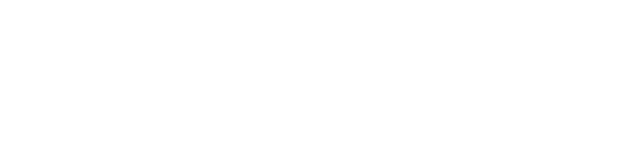
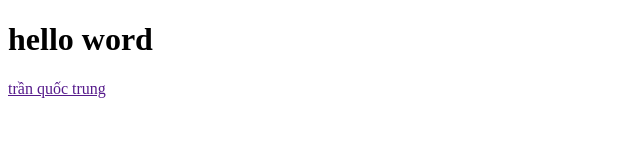
Before and after one commit to adamcoll/hoc-bootstrap, a plain HTML site: page test2.html in a window 1280 px wide. Shown: the whole page, without its empty margins (0-640 px from the left). Drawn offline with Linux system fonts and the light colour scheme.

```diff
--- a/css/style-goc.css
+++ b/css/style-goc.css
@@ -92,7 +92,7 @@
 	padding: 20px 0;
 }
 
-
+<d ád<Czx >
 /*----- #feature4 -----*/
 
 #feature4 {
--- a/test2.html
+++ b/test2.html
@@ -10,6 +10,8 @@
   <div class="container">
     <div class="row">
       <div class="col-md-2">
+        <h1>hello word</h1>
+        <a href="">trần quốc trung</a>
 
       </div>
     </div>
```
Also changed, not shown: test.html (+0 -1 lines).
